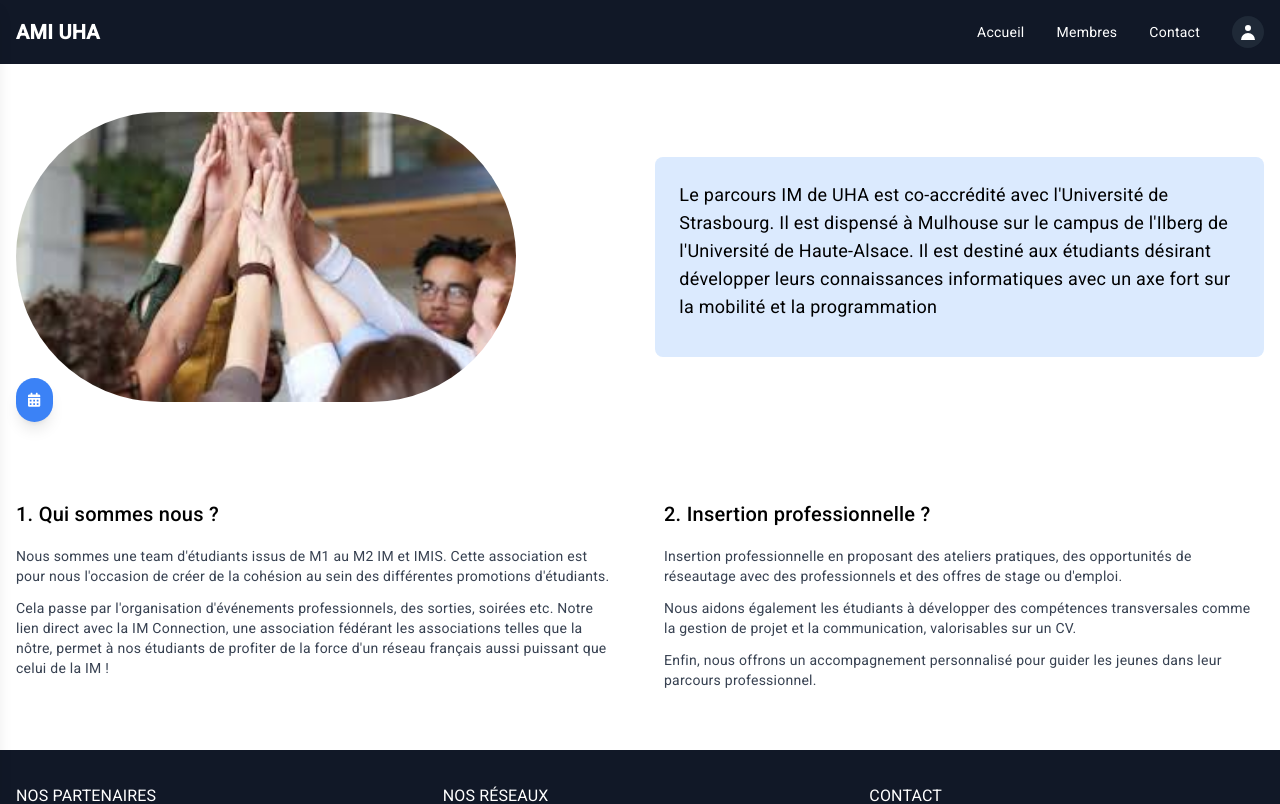
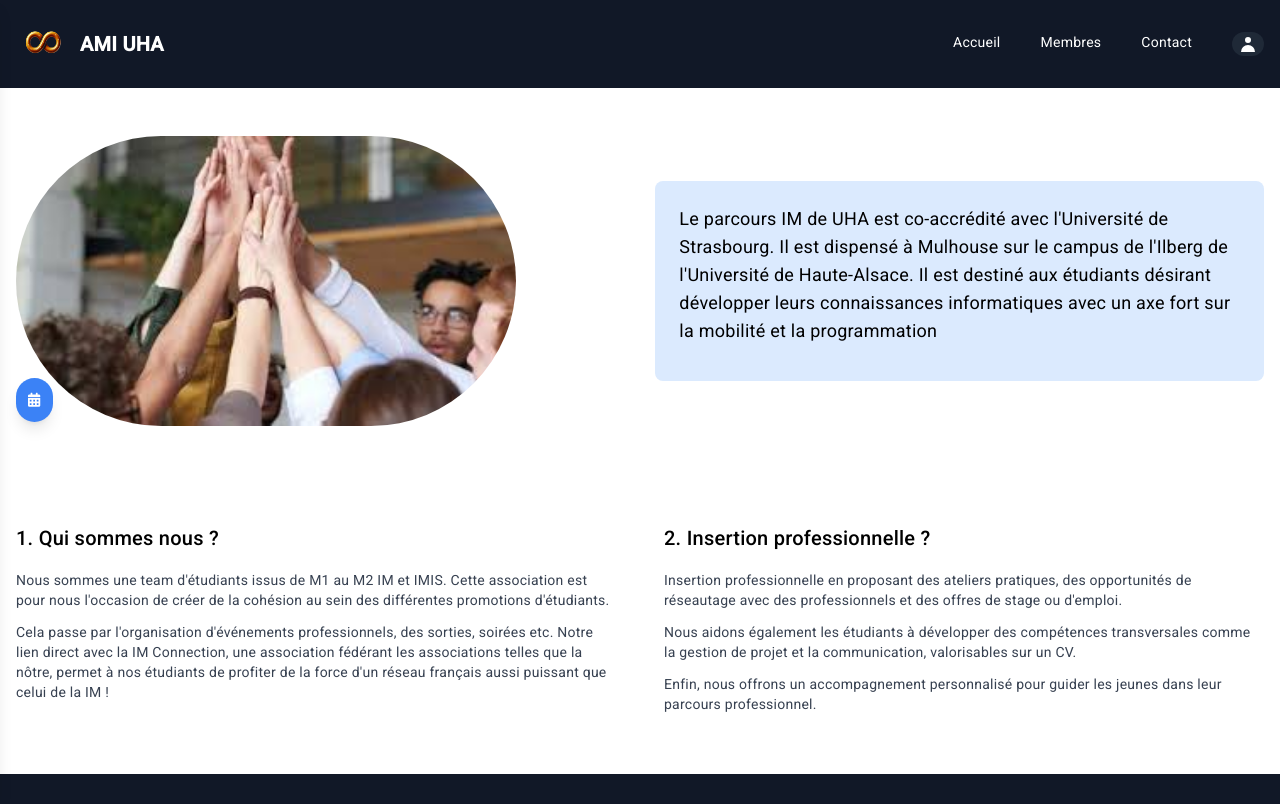
Before and after one commit to Assil28/AssociationIMs-Web-Site, an Angular app: page / in a window 1280 px wide. Shown: the top 804 px of the page. Built offline with nearby package versions, Linux system fonts and the light colour scheme.

Commit message:
add associaition logo

```diff
--- a/src/app/header/header.component.html
+++ b/src/app/header/header.component.html
@@ -3,31 +3,20 @@
   <div class="container mx-auto flex justify-between items-center px-4">
     <!-- Logo -->
     <div class="logo">
-      <a routerLink="/" class="text-xl font-bold">
-        AMI UHA
+      <a href="/" class="text-xl font-bold flex items-center">
+        <img src="assets/logo.png" alt="Logo" class="h-14 w-14 mr-2">
+       AMI UHA
       </a>
     </div>
 
-    <!-- Navigation Links -->
-    <div class="flex items-center space-x-8">
-      <a routerLink="/accueil"
-         routerLinkActive="font-bold"
-         class="hover:text-gray-300 transition-colors">
-        Accueil
-      </a>
-      <a routerLink="/membres"
-         routerLinkActive="font-bold"
-         class="hover:text-gray-300 transition-colors">
-        Membres
-      </a>
-      <a routerLink="/contact"
-         routerLinkActive="font-bold"
-         class="hover:text-gray-300 transition-colors">
-        Contact
-      </a>
 
-      <!-- User Icon -->
-      <button class="w-8 h-8 rounded-full bg-gray-800 flex items-center justify-center hover:bg-gray-700 transition-colors">
+      <!-- Menu (mobile et desktop) -->
+      <div class="hidden md:flex space-x-10">
+        <a href="/" class="text-white hover:text-blue-300">Accueil</a>
+        <a href="/membres" class="text-white hover:text-blue-300">Membres</a>
+        <a href="/contact" class="text-white hover:text-blue-300">Contact</a>
+         <!-- User Icon -->
+         <a href="/login"> <button class="w-8 h-6 rounded-full bg-gray-800 flex items-center justify-center hover:bg-gray-700 transition-colors" >
         <svg xmlns="http://www.w3.org/2000/svg"
              class="h-5 w-5"
              viewBox="0 0 20 20"
@@ -37,6 +26,9 @@
                 clip-rule="evenodd" />
         </svg>
       </button>
+    </a>
+      </div>
+
+
     </div>
-  </div>
 </nav>
```
Also changed, not shown: src/assets/logo.png (added).
